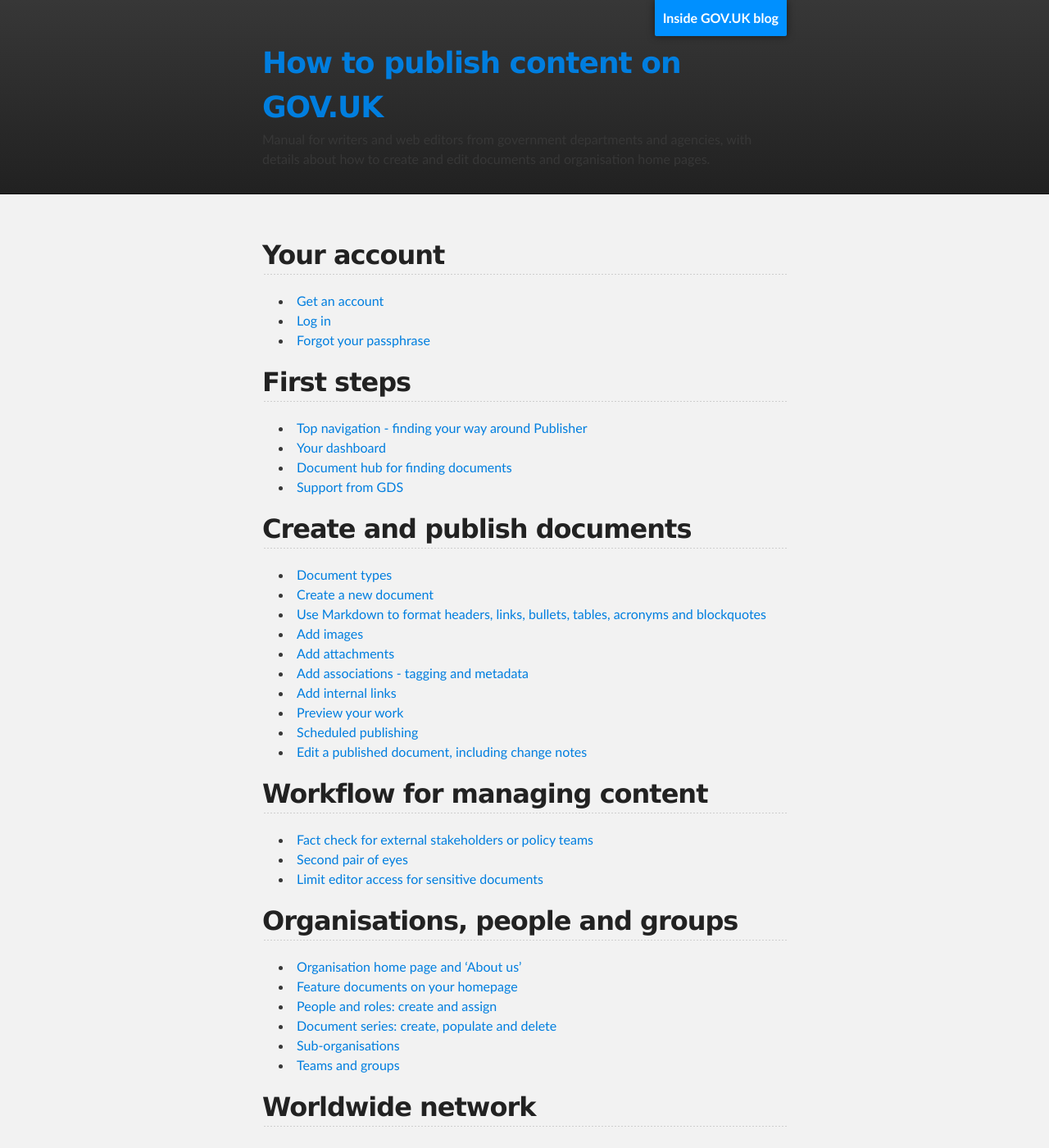
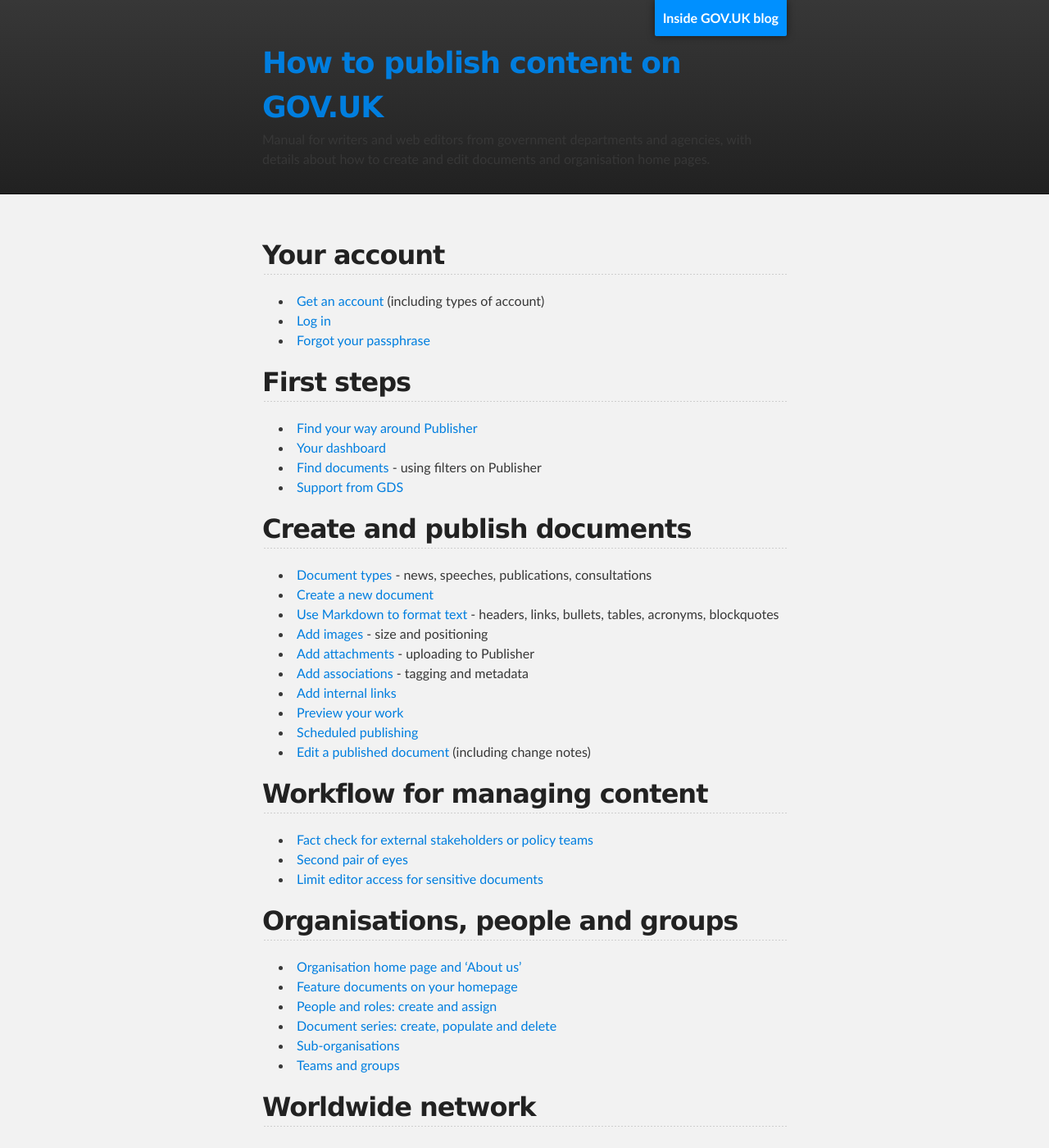
Before and after one commit to alphagov/inside-government-admin-guide, a Jekyll site: the page built from index.md, in a window 1280 px wide and 1400 px high. Shown: the whole window at 82% size. Built offline with Jekyll 4.4.1, drawn with Linux system fonts in a browser that asks for light colours.

Commit message:
Adding sub-lines

```diff
--- a/index.md
+++ b/index.md
@@ -4,29 +4,29 @@
 ---
 
 ## Your account
-* [Get an account](your-account/get-an-account.html)
+* [Get an account](your-account/get-an-account.html) (including types of account)
 * [Log in](your-account/log-in.html)
 * [Forgot your passphrase](your-account/forgot-your-passphrase.html)
 
 
 ## First steps
-* [Top navigation - finding your way around Publisher](first-steps/top-navigation.html)
+* [Find your way around Publisher](first-steps/top-navigation.html)
 * [Your dashboard](first-steps/your-dashboard.html)
-* [Document hub for finding documents](first-steps/document-hub.html)
+* [Find documents](first-steps/document-hub.html) - using filters on Publisher
 * [Support from GDS](first-steps/support-from-GDS.html)
 
 
 ## Create and publish documents
-* [Document types](creating-documents/document-types.html)
+* [Document types](creating-documents/document-types.html) - news, speeches, publications, consultations
 * [Create a new document](creating-documents/create-a-new-doc.html)
-* [Use Markdown to format headers, links, bullets, tables, acronyms and blockquotes](creating-documents/markdown.html)
-* [Add images](creating-documents/add-images.html)
-* [Add attachments](creating-documents/add-attachments.html)
-* [Add associations - tagging and metadata](creating-documents/add-associations.html)
+* [Use Markdown to format text](creating-documents/markdown.html) - headers, links, bullets, tables, acronyms, blockquotes
+* [Add images](creating-documents/add-images.html) - size and positioning
+* [Add attachments](creating-documents/add-attachments.html) - uploading to Publisher
+* [Add associations](creating-documents/add-associations.html) - tagging and metadata
 * [Add internal links](creating-documents/add-links.html)
 * [Preview your work](creating-documents/preview-your-work.html)
 * [Scheduled publishing](creating-documents/scheduled-publishing.html)
-* [Edit a published document, including change notes](creating-documents/edit-a-published-doc.html)
+* [Edit a published document](creating-documents/edit-a-published-doc.html) (including change notes)
 
 
 ## Workflow for managing content
```
